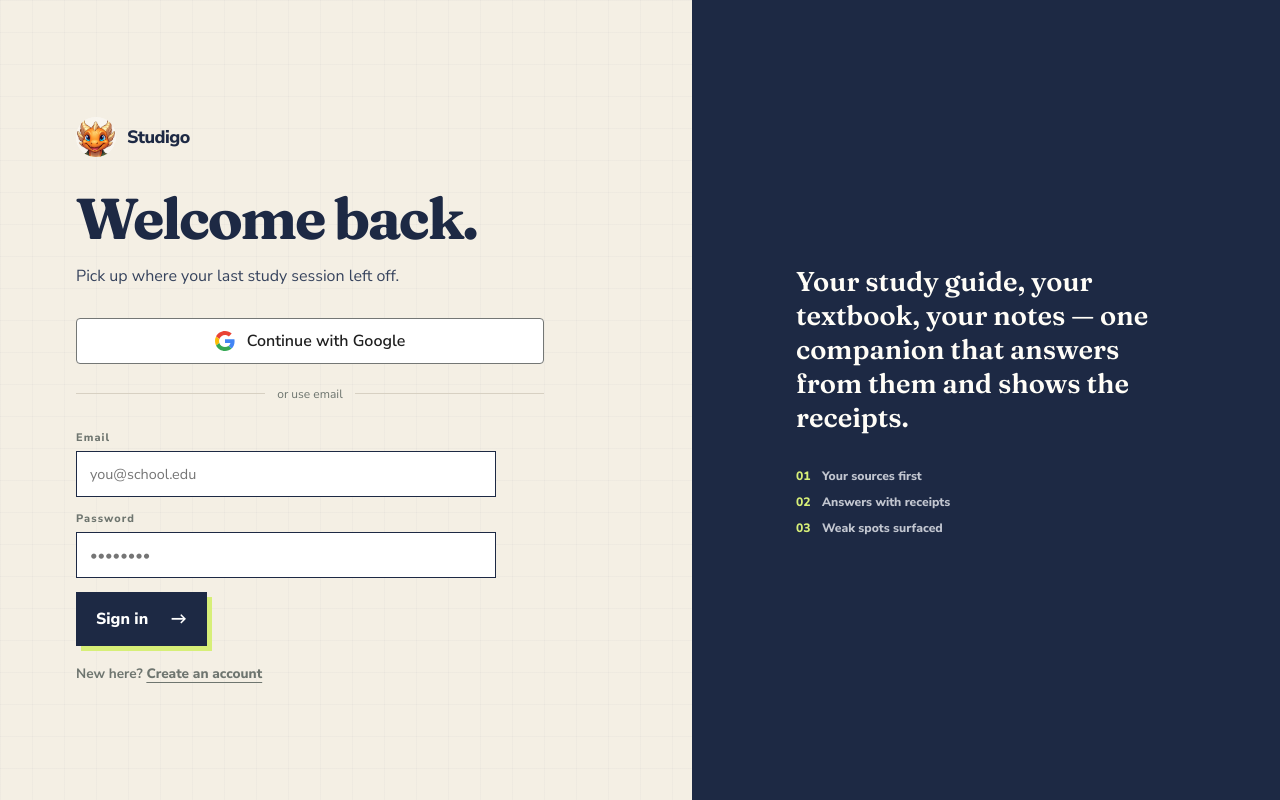
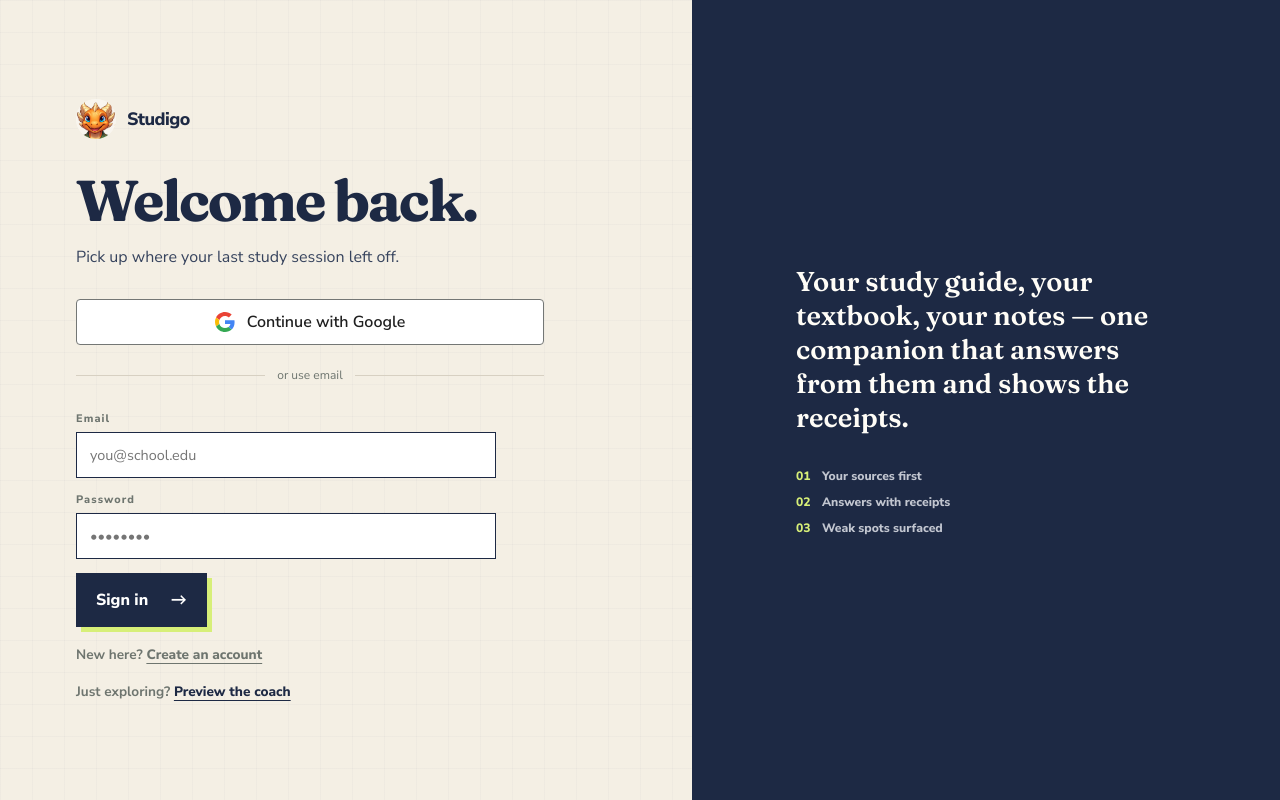
Before and after one commit to WGLewis0721/Studigo-ai, a Next.js app in the folder apps/web/: page /login in a window 1280 px wide. Built offline with nearby package versions, Linux system fonts and the light colour scheme.

Commit message:
Add login link to coach preview

```diff
--- a/apps/web/app/(auth)/login/page.tsx
+++ b/apps/web/app/(auth)/login/page.tsx
@@ -19,6 +19,9 @@ export default async function LoginPage({
       {error && <p className="formError" role="alert">Sign-in did not finish. Please try again.</p>}
       <GoogleSignIn next={next ?? "/app"} />
       <AuthForm mode="signin" action={signInAction} next={next ?? "/app"} />
+      <p className="authDemoLink">
+        Just exploring? <a href="/dev/study">Preview the coach</a>
+      </p>
     </>
   );
 }
--- a/apps/web/app/dev/study/page.tsx
+++ b/apps/web/app/dev/study/page.tsx
@@ -2,9 +2,9 @@ import { notFound } from 'next/navigation';
 import { RoomWorkspace } from '@/components/room/workspace';
 import type { Topic } from '@/lib/rooms';
 
-// Explicit local-only visual fixture. Production always returns 404.
+// Preview-only fixture. Production always returns 404.
 export default async function StudyFixture({searchParams}:{searchParams:Promise<{mode?:string;phone?:string}>}) {
-  if(process.env.NODE_ENV!=='development'||process.env.STUDIGO_VISUAL_QA!=='1') notFound();
+  if(process.env.NODE_ENV!=='development') notFound();
   const {mode='weak',phone}=await searchParams;
   if(phone) return <main style={{padding:16}}><p>Local visual fixture · 390px phone viewport</p><iframe title="Phone viewport" src={`/dev/study?mode=${encodeURIComponent(mode)}`} style={{width:390,height:850,border:'1px solid #172637'}}/></main>;
   const now=Date.parse('2026-09-12T12:00:00Z');
--- a/apps/web/app/globals.css
+++ b/apps/web/app/globals.css
@@ -177,8 +177,11 @@ button:disabled { opacity: .55; cursor: not-allowed; }
 .authForm { display: grid; gap: 14px; max-width: 420px; }
 .authSubmit { justify-self: start; }
 .authSwitch { margin: 4px 0 0; font-size: .85rem; color: var(--muted); font-weight: 700; }
-.authSwitch a { font-weight: 900; text-underline-offset: 4px; }
-.authAside { background: var(--ink); color: var(--paper-bright); display: grid; place-items: center; padding: 48px; }
+  .authSwitch a { font-weight: 900; text-underline-offset: 4px; }
+  .authDemoLink { margin: 12px 0 0; font-size: .85rem; color: var(--muted); font-weight: 700; }
+  .authDemoLink a { color: var(--ink); font-weight: 900; text-underline-offset: 4px; }
+  .authAside { background: var(--ink); color: var(--paper-bright); display: grid; place-items: center; padding: 48px; }
+
 .authAsideInner { max-width: 380px; }
 .authQuote { font-family: var(--display); font-size: 1.7rem; line-height: 1.25; }
 .authProof { display: grid; gap: 10px; margin-top: 34px; font-size: .76rem; font-weight: 800; color: #c2c6d0; }
```
